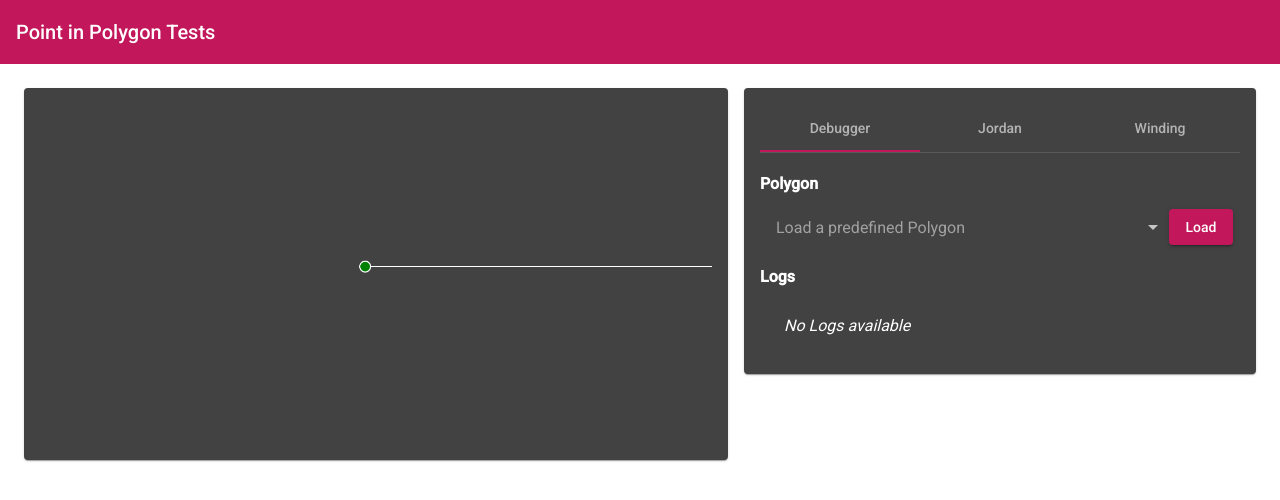
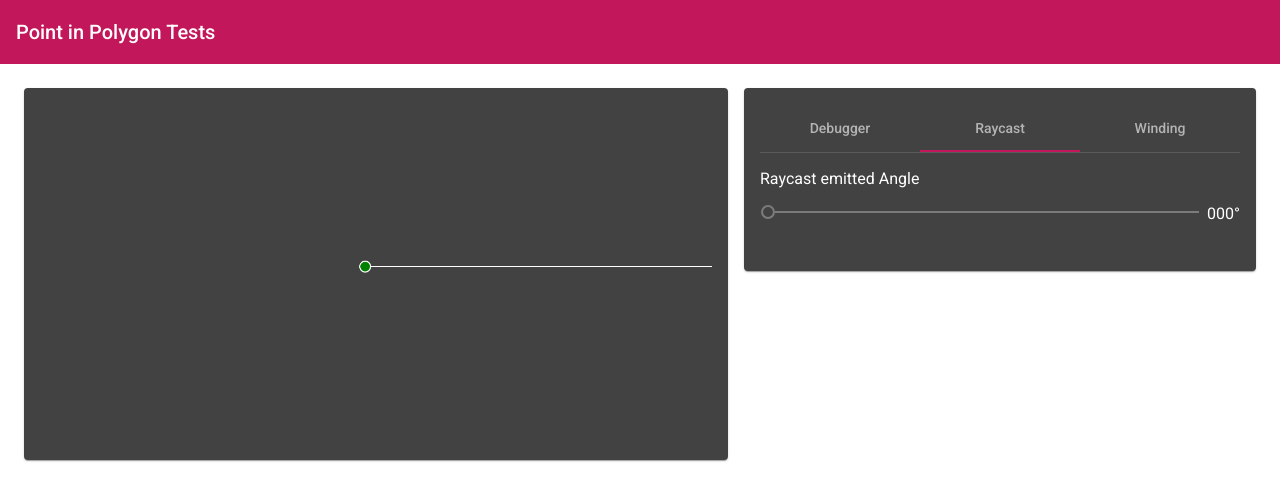
Before and after one commit to starteNCS/inside, an Angular app: page / in a window 1280 px wide. Shown: the top 500 px of the page. Built offline with nearby package versions, Linux system fonts and the light colour scheme.

Commit message:
Add ui for angle change in raycast

```diff
--- a/src/app/app.module.ts
+++ b/src/app/app.module.ts
@@ -13,17 +13,20 @@ import { MatIconModule } from '@angular/material/icon';
 import { MatBadgeModule } from '@angular/material/badge';
 import { MatSelectModule } from '@angular/material/select';
 import { MatButtonModule } from '@angular/material/button';
+import { MatSliderModule } from '@angular/material/slider';
 
 import { SettingsComponent } from './components/cards/settings/settings.component';
 import { CanvasComponent } from './components/cards/canvas/canvas.component';
 import { DebuggerComponent } from './components/cards/settings/debugger/debugger.component';
+import { RaycastComponent } from './components/cards/settings/raycast/raycast.component';
 
 @NgModule({
   declarations: [
     AppComponent,
     SettingsComponent,
     CanvasComponent,
-    DebuggerComponent
+    DebuggerComponent,
+    RaycastComponent
   ],
   imports: [
     BrowserModule,
@@ -37,6 +40,7 @@ import { DebuggerComponent } from './components/cards/settings/debugger/debugger
     MatBadgeModule,
     MatSelectModule,
     MatButtonModule,
+    MatSliderModule,
   ],
   providers: [],
   bootstrap: [AppComponent]
--- /dev/null
+++ b/src/app/components/cards/settings/raycast/raycast.component.html
@@ -0,0 +1,8 @@
+<div class="raycast-angle">
+    <mat-label>Raycast emitted Angle</mat-label>
+    <div>
+        <mat-slider min="0" max="360" step="1" [value]="selectedAngle" (input)="changeSelectedAngle($event)">
+        </mat-slider>
+        <p>{{selectedAngle | number:'3.0-0'}}°</p>
+    </div>
+</div>
--- /dev/null
+++ b/src/app/components/cards/settings/raycast/raycast.component.scss
@@ -0,0 +1,11 @@
+.raycast-angle {
+    margin: 1em 0em;
+
+    div {
+        display: flex;
+
+        mat-slider {
+            width: 100%;
+        }
+    }
+}
--- /dev/null
+++ b/src/app/components/cards/settings/raycast/raycast.component.ts
@@ -0,0 +1,22 @@
+import { Component, OnInit } from '@angular/core';
+import { MatSliderChange } from '@angular/material/slider';
+
+@Component({
+  selector: 'app-raycast',
+  templateUrl: './raycast.component.html',
+  styleUrls: ['./raycast.component.scss']
+})
+export class RaycastComponent implements OnInit {
+
+  selectedAngle = 0;
+
+  constructor() { }
+
+  ngOnInit(): void {
+  }
+
+  changeSelectedAngle(changeEvent: MatSliderChange): void {
+    this.selectedAngle = changeEvent.value as number;
+  }
+
+}
--- a/src/app/components/cards/settings/settings.component.html
+++ b/src/app/components/cards/settings/settings.component.html
@@ -1,9 +1,11 @@
 <mat-card>
-    <mat-tab-group animationDuration="0ms">
+    <mat-tab-group animationDuration="0ms" selectedIndex="1">
         <mat-tab label="Debugger">
             <app-debugger></app-debugger>
         </mat-tab>
-        <mat-tab label="Jordan"> Content 2 </mat-tab>
+        <mat-tab label="Raycast">
+            <app-raycast></app-raycast>
+        </mat-tab>
         <mat-tab label="Winding"> Content 3 </mat-tab>
     </mat-tab-group>
 </mat-card>
```
Also changed, not shown: 1 other file (tests, documents, lock files or other folders).
